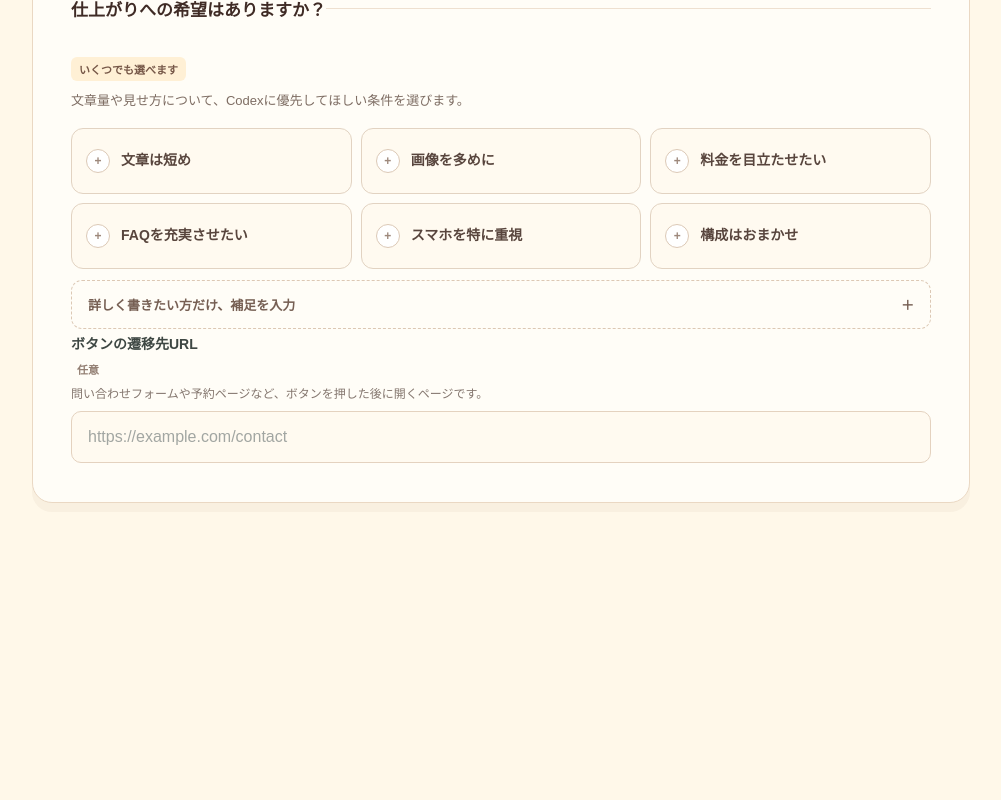
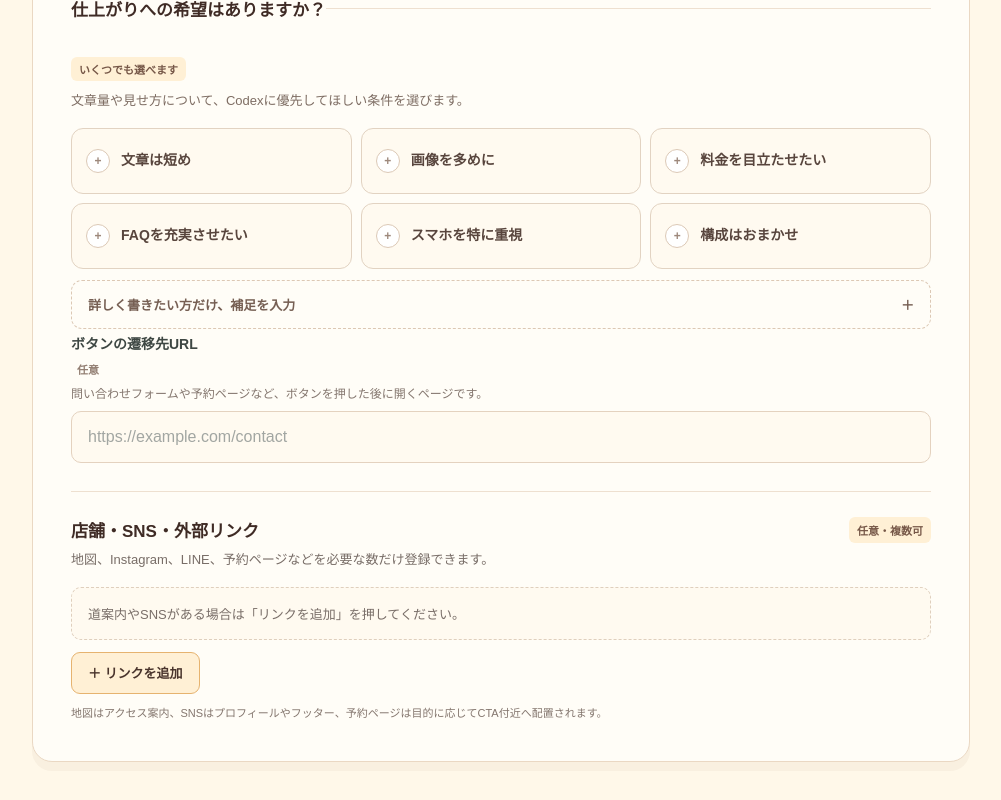
Before and after one commit to mochipj2025/LP_codex_000, a React (Vite) app: page / in a window 1280 px wide. Shown: the part 4515-5315 px from the top of the page, without its empty margins (274-1275 px from the left). Before the commit the page ends 5184 px from the top, so only its background shows below. Built offline with nearby package versions, Linux system fonts and the light colour scheme.

Commit message:
Add multiple external links

```diff
--- a/src/App.tsx
+++ b/src/App.tsx
@@ -2,6 +2,13 @@
 
 import { useEffect, useMemo, useState } from "react";
 import "./style.css";
+
+type ExternalLink = {
+  id: string;
+  type: string;
+  label: string;
+  url: string;
+};
 
 type ProjectData = {
   repositoryUrl: string;
@@ -25,6 +32,7 @@ type ProjectData = {
   ctaType: string;
   ctaLabel: string;
   ctaUrl: string;
+  externalLinks: ExternalLink[];
   noteTypes: string[];
   notes: string;
   lpType: string;
@@ -53,6 +61,7 @@ const initialData: ProjectData = {
   ctaType: "",
   ctaLabel: "",
   ctaUrl: "",
+  externalLinks: [],
   noteTypes: [],
   notes: "",
   lpType: "conversion",
@@ -135,6 +144,20 @@ const ctaOptions: QuestionOption[] = [
   { id: "reserve", label: "予約・申込みをする" },
   { id: "download", label: "資料をダウンロードする" },
   { id: "apply", label: "応募する" },
+  { id: "other", label: "その他" },
+];
+
+const externalLinkTypes: QuestionOption[] = [
+  { id: "map", label: "地図・アクセス" },
+  { id: "instagram", label: "Instagram" },
+  { id: "x", label: "X（Twitter）" },
+  { id: "facebook", label: "Facebook" },
+  { id: "tiktok", label: "TikTok" },
+  { id: "youtube", label: "YouTube" },
+  { id: "line", label: "LINE" },
+  { id: "booking", label: "予約ページ" },
+  { id: "store", label: "オンラインストア" },
+  { id: "website", label: "公式サイト" },
   { id: "other", label: "その他" },
 ];
 
@@ -296,6 +319,10 @@ function normalize(value: string) {
   return value.trim() || "未指定（制作時に合理的な仮説を置き、要確認として明示）";
 }
 
+function externalLinkTypeLabel(type: string) {
+  return externalLinkTypes.find((item) => item.id === type)?.label ?? "その他";
+}
+
 function slugify(value: string) {
   const slug = value
     .normalize("NFKC")
@@ -439,6 +466,17 @@ function buildFiles(data: ProjectData) {
   const offer = answerText(data.offerTypes, offerOptions, data.offer);
   const ctaLabel = answerText(data.ctaType, ctaOptions, data.ctaLabel);
   const notes = answerText(data.noteTypes, noteOptions, data.notes);
+  const externalLinks = (data.externalLinks ?? [])
+    .filter((link) => link.url.trim())
+    .map((link) => ({
+      type: link.type,
+      typeLabel: externalLinkTypeLabel(link.type),
+      label: link.label.trim() || externalLinkTypeLabel(link.type),
+      url: link.url.trim(),
+    }));
+  const externalLinksText = externalLinks.length > 0
+    ? externalLinks.map((link) => `- ${link.typeLabel}｜${link.label}: ${link.url}`).join("\n")
+    : "- 未指定";
   const slug = slugify(data.projectName);
   const generatedAt = new Date().toISOString();
   const project = {
@@ -455,6 +493,7 @@ function buildFiles(data: ProjectData) {
       audience: normalize(audience),
       primaryGoal: normalize(goal),
       cta: { label: normalize(ctaLabel), url: normalize(data.ctaUrl) },
+      externalLinks,
     },
     persona: {
       mode: data.personaMode === "ai" ? "infer-with-codex" : "manual",
@@ -513,6 +552,9 @@ ${normalize(offer)}
 - ラベル: ${normalize(ctaLabel)}
 - 遷移先: ${normalize(data.ctaUrl)}
 
+## 店舗・SNS・外部リンク
+${externalLinksText}
+
 ## 構成方針
 - 型: ${lpType.title}
 - 推奨セクション: ${lpType.structure.join(" → ")}
@@ -565,6 +607,10 @@ ${normalize(notes)}
 - persona.mode が infer-with-codex の場合は、商品・サービス、想定ユーザー、LPのゴールから1〜2名のペルソナを仮説生成する。
 - AI推測したペルソナ・悩み・利用後の変化は制作上の仮説として扱い、実績・数値・顧客の発言などの確認済み事実として断定しない。
 - persona.mode が manual の場合は、入力された悩みと変化を優先する。
+- project.externalLinks の type が map のリンクはアクセス案内へ、SNSはプロフィールまたはフッターへ配置する。
+- booking、store、website は目的に応じてCTA付近にも配置できるが、最優先CTAと競合させない。
+- 外部リンクは登録されたURLだけを使い、URLやアカウント名を推測して作らない。
+- 新しいタブで開く外部リンクには rel="noopener noreferrer" を設定する。
 `;
 
   const copy = `# 掲載コピー素材
@@ -589,6 +635,9 @@ ${normalize(offer)}
 
 ## 行動喚起
 ${normalize(ctaLabel)} — ${normalize(data.ctaUrl)}
+
+## 店舗・SNS・外部リンク
+${externalLinksText}
 
 ## その他の要望
 ${normalize(notes)}
@@ -735,6 +784,19 @@ export default function Home() {
   function update<K extends keyof ProjectData>(key: K, value: ProjectData[K]) {
     setData((current) => ({ ...current, [key]: value }));
     setDownloaded(false);
+  }
+
+  function addExternalLink() {
+    const id = typeof crypto.randomUUID === "function" ? crypto.randomUUID() : `link-${Date.now()}`;
+    update("externalLinks", [...(data.externalLinks ?? []), { id, type: "map", label: "", url: "" }]);
+  }
+
+  function changeExternalLink(id: string, key: "type" | "label" | "url", value: string) {
+    update("externalLinks", (data.externalLinks ?? []).map((link) => link.id === id ? { ...link, [key]: value } : link));
+  }
+
+  function removeExternalLink(id: string) {
+    update("externalLinks", (data.externalLinks ?? []).filter((link) => link.id !== id));
   }
 
   function downloadProject() {
@@ -956,6 +1018,36 @@ export default function Home() {
                     <input value={data.ctaUrl} onChange={(e) => update("ctaUrl", e.target.value)} placeholder="https://example.com/contact" inputMode="url" />
                   </label>
                 </div>
+                <section className="external-links-editor" aria-labelledby="external-links-title">
+                  <div className="external-links-heading">
+                    <div><h3 id="external-links-title">店舗・SNS・外部リンク</h3><p>地図、Instagram、LINE、予約ページなどを必要な数だけ登録できます。</p></div>
+                    <span>任意・複数可</span>
+                  </div>
+                  {(data.externalLinks ?? []).length === 0 ? (
+                    <div className="external-links-empty">道案内やSNSがある場合は「リンクを追加」を押してください。</div>
+                  ) : (
+                    <div className="external-link-list">
+                      {(data.externalLinks ?? []).map((link, index) => (
+                        <div className="external-link-row" key={link.id}>
+                          <label>種類
+                            <select value={link.type} onChange={(event) => changeExternalLink(link.id, "type", event.target.value)}>
+                              {externalLinkTypes.map((item) => <option key={item.id} value={item.id}>{item.label}</option>)}
+                            </select>
+                          </label>
+                          <label>表示名
+                            <input value={link.label} onChange={(event) => changeExternalLink(link.id, "label", event.target.value)} placeholder={externalLinkTypeLabel(link.type)} />
+                          </label>
+                          <label>URL
+                            <input value={link.url} onChange={(event) => changeExternalLink(link.id, "url", event.target.value)} placeholder="https://..." inputMode="url" />
+                          </label>
+                          <button type="button" className="remove-link" onClick={() => removeExternalLink(link.id)} aria-label={`${index + 1}件目のリンクを削除`}>×</button>
+                        </div>
+                      ))}
+                    </div>
+                  )}
+                  <button type="button" className="add-link" onClick={addExternalLink}>＋ リンクを追加</button>
+                  <p className="external-links-note">地図はアクセス案内、SNSはプロフィールやフッター、予約ページは目的に応じてCTA付近へ配置されます。</p>
+                </section>
               </div>
             </div>
           )}
@@ -1038,6 +1130,7 @@ export default function Home() {
                     <div><dt>お客さま像</dt><dd>{data.personaMode === "ai" ? "商品情報からCodexが推測" : "自分で選んだ内容を使用"}</dd></div>
                     <div><dt>ゴール</dt><dd>{goalAnswer || "未選択"}</dd></div>
                     <div><dt>CTA</dt><dd>{ctaAnswer || "未選択"}</dd></div>
+                    <div><dt>追加リンク</dt><dd>{(data.externalLinks ?? []).filter((link) => link.url.trim()).length > 0 ? `${(data.externalLinks ?? []).filter((link) => link.url.trim()).length}件` : "なし"}</dd></div>
                   </dl>
                 </div>
                 <div className="review-card direction-card">
--- a/src/style.css
+++ b/src/style.css
@@ -136,6 +136,22 @@ button { color: inherit; }
 .form-grid input::placeholder, .form-grid textarea::placeholder { color: #a2a6a2; }
 .form-grid input:focus, .form-grid textarea:focus { border-color: var(--deep); background: white; box-shadow: 0 0 0 3px rgba(20,52,46,.08); }
 .optional-label { margin-left: 6px; color: #927e72; font-size: 11px; font-weight: 600; }
+.external-links-editor { margin-top: 28px; padding-top: 25px; border-top: 1px solid #eee0d0; }
+.external-links-heading { display: flex; align-items: flex-start; justify-content: space-between; gap: 18px; }
+.external-links-heading h3 { margin: 0 0 7px; color: #3f2b25; font-size: 17px; }
+.external-links-heading p { margin: 0; color: #786d67; font-size: 13px; line-height: 1.65; }
+.external-links-heading > span { flex: 0 0 auto; padding: 5px 8px; color: #765747; background: #fff0d5; border-radius: 6px; font-size: 11px; font-weight: 800; }
+.external-links-empty { margin-top: 16px; padding: 16px; color: #796e68; border: 1px dashed #dfcfbd; border-radius: 10px; background: #fffaf0; font-size: 13px; }
+.external-link-list { margin-top: 16px; display: grid; gap: 10px; }
+.external-link-row { padding: 14px; display: grid; grid-template-columns: 150px minmax(140px, .8fr) minmax(220px, 1.4fr) 38px; align-items: end; gap: 10px; border: 1px solid #ead8c3; border-radius: 12px; background: #fffaf0; }
+.external-link-row label { display: grid; gap: 7px; color: #5c4c44; font-size: 11px; font-weight: 800; }
+.external-link-row input, .external-link-row select { width: 100%; height: 44px; padding: 0 11px; color: var(--ink); border: 1px solid #ddcbbb; border-radius: 8px; outline: none; background: white; font-size: 14px; }
+.external-link-row input:focus, .external-link-row select:focus { border-color: var(--deep); box-shadow: 0 0 0 3px rgba(20,52,46,.08); }
+.remove-link { width: 38px; height: 44px; color: #8b5c4e; border: 1px solid #e3c8ba; border-radius: 8px; background: #fff5ef; font-size: 20px; cursor: pointer; }
+.remove-link:hover { color: white; background: #9a5b49; }
+.add-link { margin-top: 12px; min-height: 42px; padding: 0 16px; color: #49342c; border: 1px solid #e6b36f; border-radius: 9px; background: #fff0d5; font-size: 13px; font-weight: 800; cursor: pointer; }
+.add-link:hover { background: #ffe1ae; }
+.external-links-note { margin: 10px 0 0; color: #84766e; font-size: 11px; line-height: 1.65; }
 
 .selection-question { min-width: 0; margin: 0; padding: 27px 0 4px; border: 0; border-top: 1px solid #eee0d0; }
 .form-grid + .selection-question { margin-top: 27px; }
@@ -294,6 +310,9 @@ button { color: inherit; }
   .form-grid, .form-grid.two-cols { grid-template-columns: 1fr; }
   .answer-chips { grid-template-columns: 1fr 1fr; }
   .form-grid label.wide { grid-column: auto; }
+  .external-links-heading { flex-direction: column; gap: 10px; }
+  .external-link-row { grid-template-columns: 1fr; }
+  .remove-link { width: 100%; }
   .type-grid { grid-template-columns: 1fr; }
   .choice-card { min-height: 0; }
   .choice-card h2 { margin-top: 26px; }
```
Also changed, not shown: 6 other files (tests, documents, lock files or other folders).
